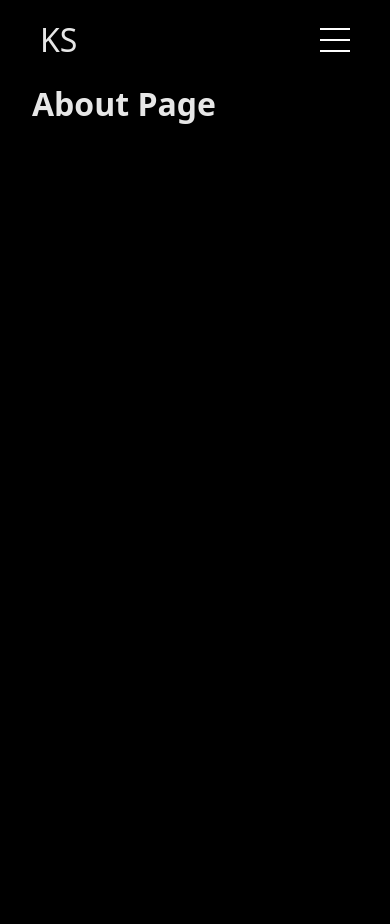
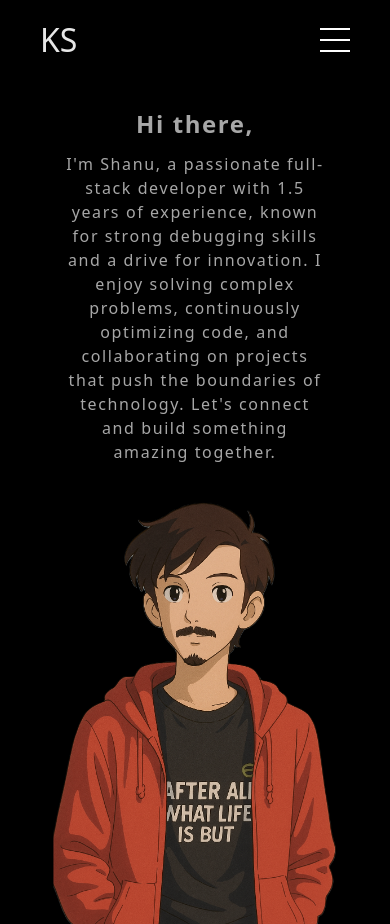
Before and after one commit to kshanu12/Portfolio-new, a Next.js app: page /about in a window 390 px wide. Before the commit the page ends 844 px from the top, so only its background shows below. Built offline with nearby package versions, Linux system fonts and the light colour scheme.

Commit message:
Added about page

```diff
--- /dev/null
+++ b/src/components/about/index.jsx
@@ -0,0 +1,26 @@
+import styles from './style.module.css'
+
+function AboutSection() {
+    return (
+        <div className={styles.aboutSection}>
+            <img src="self.png" className={styles.selfImage} />
+            <div className={styles.description}>
+                <h2>Hi there,</h2>
+                <p className={styles.firstPara}>
+                    I'm Shanu, a developer with a passion for code and a thirst for innovation and excellence. With a year and a half of experience under my belt, I've developed a strong foundation in full-stack development, showcasing skills that rival those of more seasoned professionals.
+                </p>
+                <p className={styles.secondPara}>
+                    My superpower lies in my debugging prowess—effortlessly identifying and resolving complex issues. I'm a competitive problem solver, always striving to optimize and improve my code.
+                </p>
+                <p className={styles.thirdPara}>
+                    I'm excited to collaborate with others and contribute to innovative projects that push the boundaries of technology. Let's connect and create something amazing together.
+                </p>
+                <p className={styles.fourthPara}>
+                    I'm Shanu, a passionate full-stack developer with 1.5 years of experience, known for strong debugging skills and a drive for innovation. I enjoy solving complex problems, continuously optimizing code, and collaborating on projects that push the boundaries of technology. Let's connect and build something amazing together.
+                </p>
+            </div>
+        </div>
+    )
+}
+
+export default AboutSection;
--- /dev/null
+++ b/src/components/about/style.module.css
@@ -0,0 +1,66 @@
+.aboutSection{
+    display: flex;
+    justify-content: space-between;
+    position: relative;
+    height: 100vh;
+}
+
+.selfImage{
+    height: 100vh;
+}
+
+.description{
+    color: #a7a7a7;
+    font-size: 1.5rem;
+    letter-spacing: 0.1rem;
+    line-height: 2.5rem;
+    margin: 10rem 5rem 0 0;
+    width: 50%;
+}
+
+.description p{
+    margin: 1rem 0 0 0;
+}
+
+.fourthPara {
+    display: none;
+}
+
+@media (max-width:1300px) {
+    .selfImage{
+        height: 50%;
+        position: absolute;
+        bottom: 0;
+        left: 50%;
+        transform: translateX(-50%)
+    }
+
+    .description {
+        font-size: 1.25rem;
+        margin: 3rem 3rem;
+        width: 100%;
+        text-align: center;
+    }
+}
+
+@media (max-width:768px) {
+    .description {
+        color: #a7a7a7;
+        font-size: 1rem;
+        letter-spacing: 0.1rem;
+        margin: 2rem;
+        line-height: 1.5rem;
+        width: 100%;
+        text-align: center;
+    }
+
+    .firstPara,
+    .secondPara,
+    .thirdPara {
+        display: none;
+    }
+
+    .fourthPara {
+        display: block;
+    }
+}
--- a/src/pages/about.jsx
+++ b/src/pages/about.jsx
@@ -1,3 +1,5 @@
+import AboutSection from "@/components/about";
+
 export default function About() {
-    return <h1>About Page</h1>;
+    return <AboutSection/>;
 }
```
Also changed, not shown: public/self.png (added).
